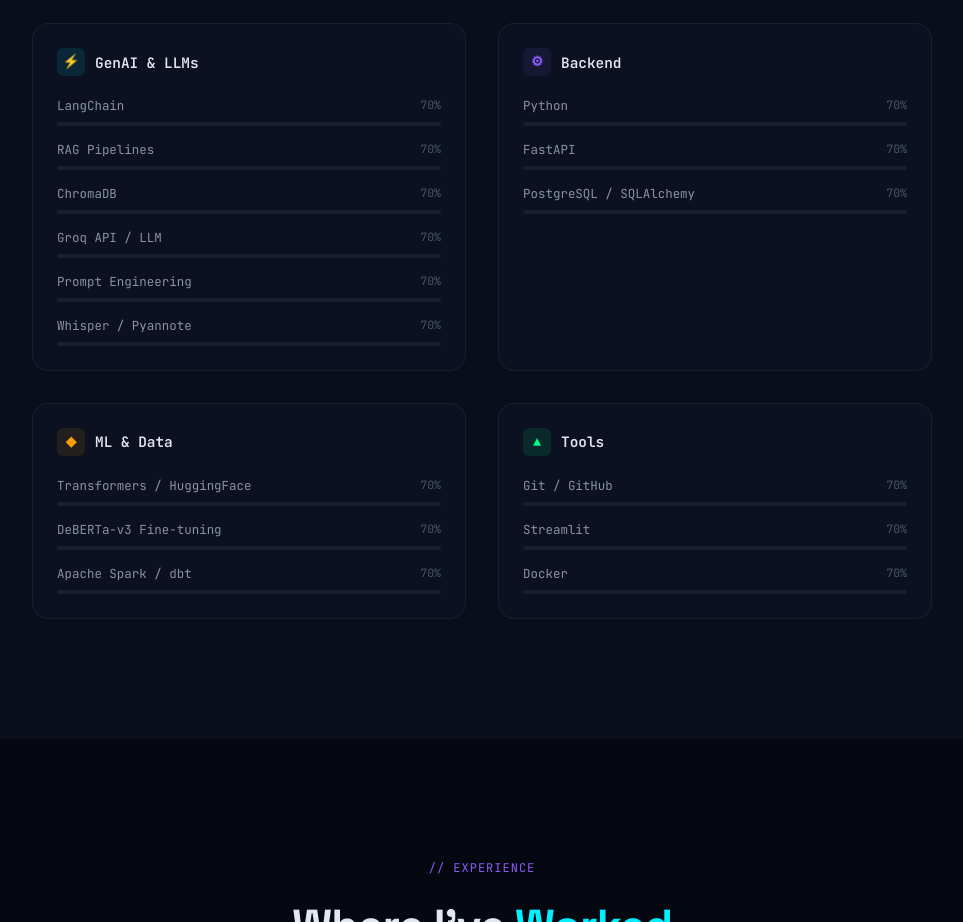
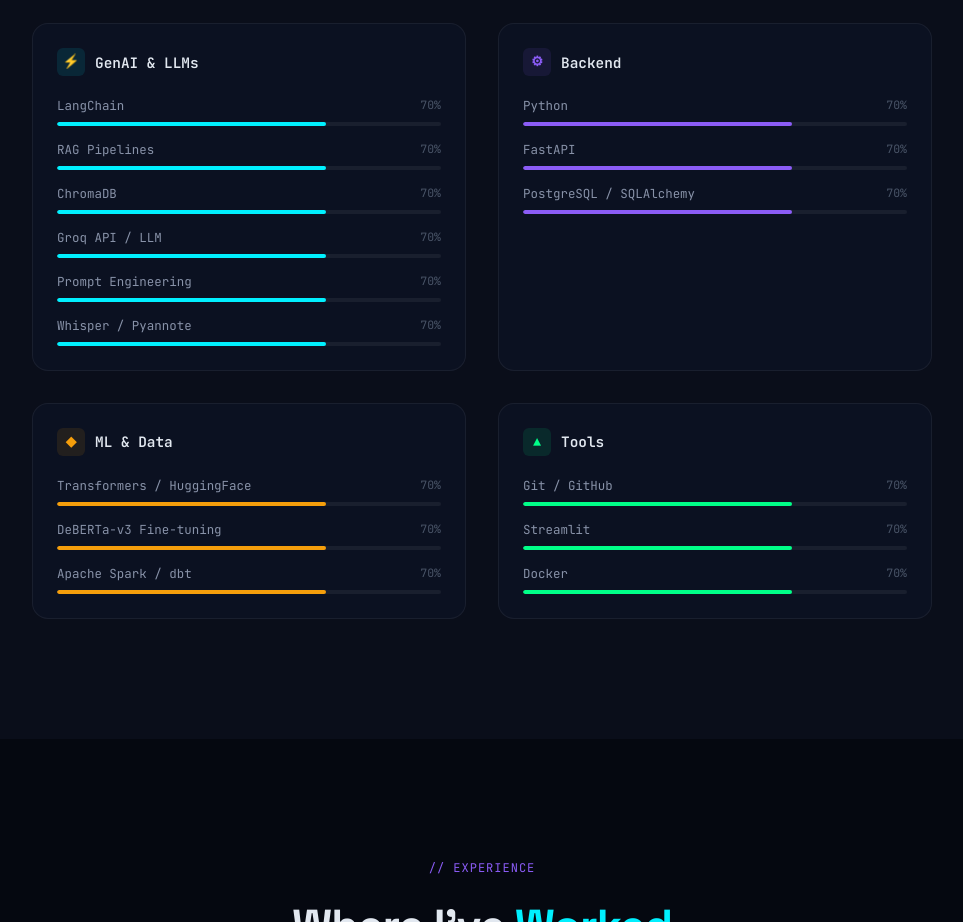
Before and after one commit to sandhiyabk/portfolio_2, a plain HTML site: page index.html in a window 1280 px wide. Shown: the part 4540-5462 px from the top of the page, without its empty margins (158-1121 px from the left). Drawn offline with Linux system fonts and the light colour scheme.

Commit message:
Fix skill bars: use inline style width instead of JS, remove width:0 default

```diff
--- a/index.html
+++ b/index.html
@@ -413,30 +413,30 @@
             <div class="skills-grid">
                 <div class="skill-category reveal">
                     <div class="skill-cat-title"><span class="cat-icon genai">&#9889;</span> GenAI & LLMs</div>
-                    <div class="skill-bar"><div class="skill-bar-header"><span class="skill-bar-name">LangChain</span><span class="skill-bar-pct">70%</span></div><div class="skill-bar-track"><div class="skill-bar-fill purple" data-width="70"></div></div></div>
-                    <div class="skill-bar"><div class="skill-bar-header"><span class="skill-bar-name">RAG Pipelines</span><span class="skill-bar-pct">70%</span></div><div class="skill-bar-track"><div class="skill-bar-fill purple" data-width="70"></div></div></div>
-                    <div class="skill-bar"><div class="skill-bar-header"><span class="skill-bar-name">ChromaDB</span><span class="skill-bar-pct">70%</span></div><div class="skill-bar-track"><div class="skill-bar-fill purple" data-width="70"></div></div></div>
-                    <div class="skill-bar"><div class="skill-bar-header"><span class="skill-bar-name">Groq API / LLM</span><span class="skill-bar-pct">70%</span></div><div class="skill-bar-track"><div class="skill-bar-fill purple" data-width="70"></div></div></div>
-                    <div class="skill-bar"><div class="skill-bar-header"><span class="skill-bar-name">Prompt Engineering</span><span class="skill-bar-pct">70%</span></div><div class="skill-bar-track"><div class="skill-bar-fill purple" data-width="70"></div></div></div>
-                    <div class="skill-bar"><div class="skill-bar-header"><span class="skill-bar-name">Whisper / Pyannote</span><span class="skill-bar-pct">70%</span></div><div class="skill-bar-track"><div class="skill-bar-fill purple" data-width="70"></div></div></div>
+                    <div class="skill-bar"><div class="skill-bar-header"><span class="skill-bar-name">LangChain</span><span class="skill-bar-pct">70%</span></div><div class="skill-bar-track"><div class="skill-bar-fill purple" style="width:70%"></div></div></div>
+                    <div class="skill-bar"><div class="skill-bar-header"><span class="skill-bar-name">RAG Pipelines</span><span class="skill-bar-pct">70%</span></div><div class="skill-bar-track"><div class="skill-bar-fill purple" style="width:70%"></div></div></div>
+                    <div class="skill-bar"><div class="skill-bar-header"><span class="skill-bar-name">ChromaDB</span><span class="skill-bar-pct">70%</span></div><div class="skill-bar-track"><div class="skill-bar-fill purple" style="width:70%"></div></div></div>
+                    <div class="skill-bar"><div class="skill-bar-header"><span class="skill-bar-name">Groq API / LLM</span><span class="skill-bar-pct">70%</span></div><div class="skill-bar-track"><div class="skill-bar-fill purple" style="width:70%"></div></div></div>
+                    <div class="skill-bar"><div class="skill-bar-header"><span class="skill-bar-name">Prompt Engineering</span><span class="skill-bar-pct">70%</span></div><div class="skill-bar-track"><div class="skill-bar-fill purple" style="width:70%"></div></div></div>
+                    <div class="skill-bar"><div class="skill-bar-header"><span class="skill-bar-name">Whisper / Pyannote</span><span class="skill-bar-pct">70%</span></div><div class="skill-bar-track"><div class="skill-bar-fill purple" style="width:70%"></div></div></div>
                 </div>
                 <div class="skill-category reveal">
                     <div class="skill-cat-title"><span class="cat-icon backend">&#9881;</span> Backend</div>
-                    <div class="skill-bar"><div class="skill-bar-header"><span class="skill-bar-name">Python</span><span class="skill-bar-pct">70%</span></div><div class="skill-bar-track"><div class="skill-bar-fill teal" data-width="70"></div></div></div>
-                    <div class="skill-bar"><div class="skill-bar-header"><span class="skill-bar-name">FastAPI</span><span class="skill-bar-pct">70%</span></div><div class="skill-bar-track"><div class="skill-bar-fill teal" data-width="70"></div></div></div>
-                    <div class="skill-bar"><div class="skill-bar-header"><span class="skill-bar-name">PostgreSQL / SQLAlchemy</span><span class="skill-bar-pct">70%</span></div><div class="skill-bar-track"><div class="skill-bar-fill teal" data-width="70"></div></div></div>
+                    <div class="skill-bar"><div class="skill-bar-header"><span class="skill-bar-name">Python</span><span class="skill-bar-pct">70%</span></div><div class="skill-bar-track"><div class="skill-bar-fill teal" style="width:70%"></div></div></div>
+                    <div class="skill-bar"><div class="skill-bar-header"><span class="skill-bar-name">FastAPI</span><span class="skill-bar-pct">70%</span></div><div class="skill-bar-track"><div class="skill-bar-fill teal" style="width:70%"></div></div></div>
+                    <div class="skill-bar"><div class="skill-bar-header"><span class="skill-bar-name">PostgreSQL / SQLAlchemy</span><span class="skill-bar-pct">70%</span></div><div class="skill-bar-track"><div class="skill-bar-fill teal" style="width:70%"></div></div></div>
                 </div>
                 <div class="skill-category reveal">
                     <div class="skill-cat-title"><span class="cat-icon ml">&#9670;</span> ML & Data</div>
-                    <div class="skill-bar"><div class="skill-bar-header"><span class="skill-bar-name">Transformers / HuggingFace</span><span class="skill-bar-pct">70%</span></div><div class="skill-bar-track"><div class="skill-bar-fill amber" data-width="70"></div></div></div>
-                    <div class="skill-bar"><div class="skill-bar-header"><span class="skill-bar-name">DeBERTa-v3 Fine-tuning</span><span class="skill-bar-pct">70%</span></div><div class="skill-bar-track"><div class="skill-bar-fill amber" data-width="70"></div></div></div>
-                    <div class="skill-bar"><div class="skill-bar-header"><span class="skill-bar-name">Apache Spark / dbt</span><span class="skill-bar-pct">70%</span></div><div class="skill-bar-track"><div class="skill-bar-fill amber" data-width="70"></div></div></div>
+                    <div class="skill-bar"><div class="skill-bar-header"><span class="skill-bar-name">Transformers / HuggingFace</span><span class="skill-bar-pct">70%</span></div><div class="skill-bar-track"><div class="skill-bar-fill amber" style="width:70%"></div></div></div>
+                    <div class="skill-bar"><div class="skill-bar-header"><span class="skill-bar-name">DeBERTa-v3 Fine-tuning</span><span class="skill-bar-pct">70%</span></div><div class="skill-bar-track"><div class="skill-bar-fill amber" style="width:70%"></div></div></div>
+                    <div class="skill-bar"><div class="skill-bar-header"><span class="skill-bar-name">Apache Spark / dbt</span><span class="skill-bar-pct">70%</span></div><div class="skill-bar-track"><div class="skill-bar-fill amber" style="width:70%"></div></div></div>
                 </div>
                 <div class="skill-category reveal">
                     <div class="skill-cat-title"><span class="cat-icon tools">&#9650;</span> Tools</div>
-                    <div class="skill-bar"><div class="skill-bar-header"><span class="skill-bar-name">Git / GitHub</span><span class="skill-bar-pct">70%</span></div><div class="skill-bar-track"><div class="skill-bar-fill red" data-width="70"></div></div></div>
-                    <div class="skill-bar"><div class="skill-bar-header"><span class="skill-bar-name">Streamlit</span><span class="skill-bar-pct">70%</span></div><div class="skill-bar-track"><div class="skill-bar-fill red" data-width="70"></div></div></div>
-                    <div class="skill-bar"><div class="skill-bar-header"><span class="skill-bar-name">Docker</span><span class="skill-bar-pct">70%</span></div><div class="skill-bar-track"><div class="skill-bar-fill red" data-width="70"></div></div></div>
+                    <div class="skill-bar"><div class="skill-bar-header"><span class="skill-bar-name">Git / GitHub</span><span class="skill-bar-pct">70%</span></div><div class="skill-bar-track"><div class="skill-bar-fill red" style="width:70%"></div></div></div>
+                    <div class="skill-bar"><div class="skill-bar-header"><span class="skill-bar-name">Streamlit</span><span class="skill-bar-pct">70%</span></div><div class="skill-bar-track"><div class="skill-bar-fill red" style="width:70%"></div></div></div>
+                    <div class="skill-bar"><div class="skill-bar-header"><span class="skill-bar-name">Docker</span><span class="skill-bar-pct">70%</span></div><div class="skill-bar-track"><div class="skill-bar-fill red" style="width:70%"></div></div></div>
                 </div>
             </div>
         </div>
--- a/script.js
+++ b/script.js
@@ -11,7 +11,6 @@
     initBentoGlow();
     initSmoothScroll();
     initActiveNav();
-    initSkillBars();
 });
 
 /* ===========================
@@ -46,27 +45,6 @@
             vy: (Math.random() - 0.5) * 0.4,
             r: Math.random() * 2 + 1,
     });
-}
-
-/* ===========================
-   SKILL BARS ANIMATION
-   =========================== */
-function initSkillBars() {
-    const categories = document.querySelectorAll('.skill-category');
-    const observer = new IntersectionObserver((entries) => {
-        entries.forEach(entry => {
-            if (entry.isIntersecting) {
-                const bars = entry.target.querySelectorAll('.skill-bar-fill');
-                bars.forEach((bar, i) => {
-                    setTimeout(() => {
-                        bar.style.width = bar.dataset.width + '%';
-                    }, i * 100);
-                });
-                observer.unobserve(entry.target);
-            }
-        });
-    }, { threshold: 0.2 });
-    categories.forEach(cat => observer.observe(cat));
 }
 
     function draw() {
--- a/style.css
+++ b/style.css
@@ -902,7 +902,6 @@
 .skill-bar-fill {
     height: 100%;
     border-radius: 4px;
-    width: 0;
     transition: width 1.2s cubic-bezier(0.4, 0, 0.2, 1);
 }
 .skill-bar-fill.purple { background: var(--neon-cyan); }
```
